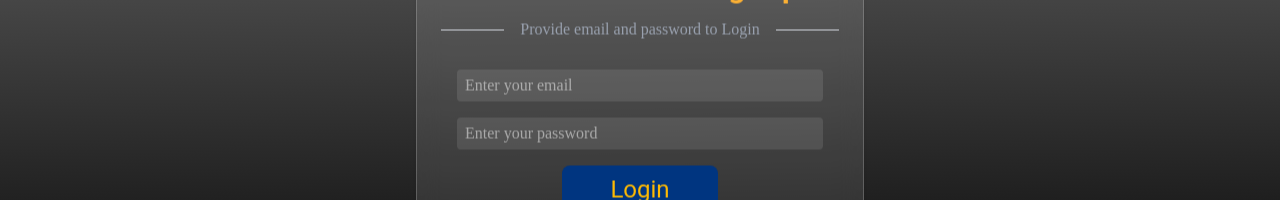
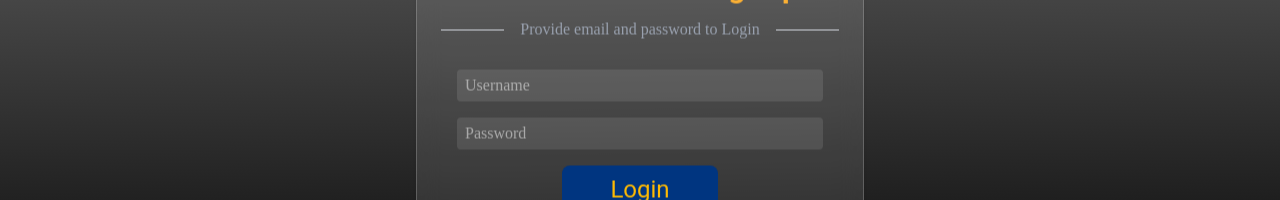
Before and after one commit to Noel-byte/todoapp-frontend, a React (Vite) app: page /login in a window 1280 px wide. Shown: the part 359-559 px from the top of the page. Built offline with nearby package versions, Linux system fonts and the light colour scheme.

Commit message:
modified frontend

```diff
--- a/src/components/ListToDo.jsx
+++ b/src/components/ListToDo.jsx
@@ -115,7 +115,7 @@ export const ListToDo = () => {
   };
 
   return (
-    <div className="pt-45 ">
+    <div className="pt-60 ">
       {todos.map((todo) => (
         <div
           key={todo._id}
--- a/src/components/Login.jsx
+++ b/src/components/Login.jsx
@@ -78,10 +78,10 @@ export const Login = () => {
           className="p-4 flex flex-col justify-center items-center space-y-4"
         >
           <input
-            type="email"
+            type="text"
             name=""
             id=""
-            placeholder="Enter your email"
+            placeholder="Username"
             onChange={(e) => setEmail(e.target.value)}
             className="bg-white/10  px-2 py-1 rounded w-full outline-0 font-text"
             value={email}
@@ -90,7 +90,7 @@ export const Login = () => {
             type="password"
             name=""
             id=""
-            placeholder="Enter your password"
+            placeholder="Password"
             onChange={(e) => setPassword(e.target.value)}
             className="bg-white/10  px-2 py-1 rounded w-full outline-0 font-text"
             value={password}
--- a/src/components/Register.jsx
+++ b/src/components/Register.jsx
@@ -43,10 +43,10 @@ export const Register = () => {
           className="p-4 flex flex-col justify-center items-center space-y-4"
         >
           <input
-            type="email"
+            type="text"
             name=""
             id=""
-            placeholder="Enter your email"
+            placeholder="Username"
             onChange={(e) => setEmail(e.target.value)}
             className="bg-white/10 px-2 py-1 rounded w-full outline-0 font-text"
             value={email}
@@ -55,7 +55,7 @@ export const Register = () => {
             type="password"
             name=""
             id=""
-            placeholder="Enter your password"
+            placeholder="Password"
             onChange={(e) => setPassword(e.target.value)}
             className="bg-white/10 px-2 py-1 rounded w-full outline-0 font-text"
             value={password}
```
